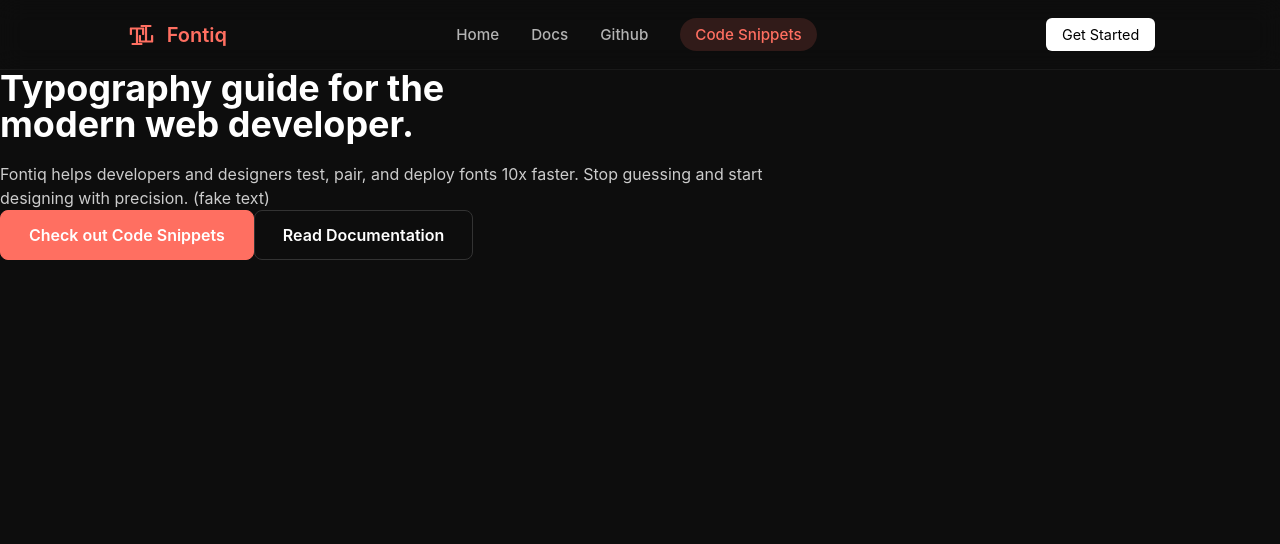
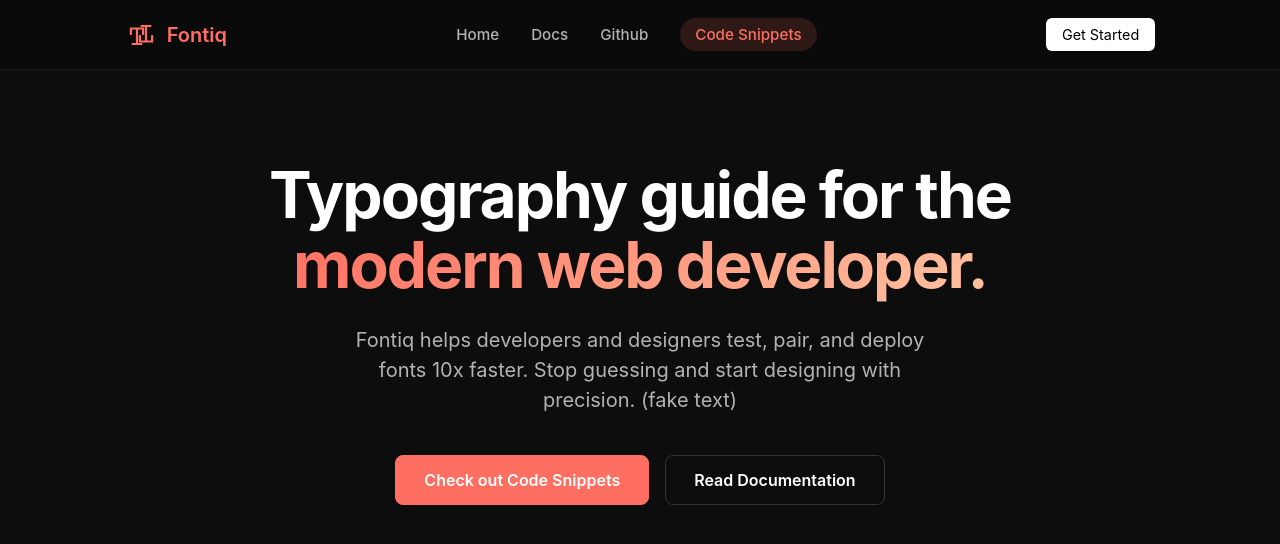
Before and after one commit to Johnson-Berisha/typography, a Next.js app: page /homepage-comingsoon in a window 1280 px wide. Shown: the top 544 px of the page. Built offline with nearby package versions, Linux system fonts and the light colour scheme; no server answers.

Commit message:
made hero

```diff
--- a/src/app/homepage-comingsoon/page.js
+++ b/src/app/homepage-comingsoon/page.js
@@ -1,11 +1,29 @@
+"use client";
+
 import Image from "next/image";
 import Link from "next/link";
 import "./styles.css"
+import { useEffect, useState } from "react";
 
 export default function ComingSoonPage() {
+    const [scrolled, setScrolled] = useState(false);
+
+    useEffect(() => {
+        const handleScroll = () => {
+            if (window.scrollY > 10) {
+                setScrolled(true);
+            } else{
+                setScrolled(false);
+            }
+        };
+
+        window.addEventListener("scroll", handleScroll);
+        return () => window.removeEventListener("scroll", handleScroll);
+    }, []);
+
     return (
         <div className="container">
-            <nav className="homepage-nav">
+            <nav className={`homepage-nav ${scrolled ? "scrolled" : ""}`}>
                 <div className="nav-container">
                 <div className="hn-title">
                 <Image
@@ -31,16 +49,17 @@ export default function ComingSoonPage() {
             <header className="hero">
                 <div className="hero-content">
                     <h1>Typography guide for the<br /> <span className="gradient-text">modern web developer.</span></h1>
-                    <p className="sub-text">
+                    <p className="hero-subtext">
                         Fontiq helps developers and designers test, pair, and deploy fonts 10x faster.
                 Stop guessing and start designing with precision. (fake text)
                     </p>
-                    <div className="herp-buttons">
+                    <div className="hero-buttons">
                         <Link href={"#"} className="btn btn-primary">Check out Code Snippets</Link>
                         <Link href={"#"} className="btn btn-secondary">Read Documentation</Link>
                     </div>
                 </div>
             </header>
+
         </div>
     );
 }
--- a/src/app/homepage-comingsoon/styles.css
+++ b/src/app/homepage-comingsoon/styles.css
@@ -11,20 +11,22 @@ a {color: inherit; text-decoration: none; transition: .2s;}
 nav {
     position: fixed;
     top: 0;
+    left: 0;
+    animation: none;
+    transform: translateX(0);
     width: 100%;
     height: 70px;
-    background: var(--bg-nav);
+    background: rgba(10, 10, 10, 0.7);
     backdrop-filter: blur(12px);
-    -webkit-backdrop-filter: blur(12px);
     border-bottom: 1px solid rgba(255,255,255,0.05);
     z-index: 1000;
     transition: border-color 0.3s ease;
     border-radius: 0;
-    position: static;
+    z-index: 1000;
 }
 
 nav.scrolled {
-    border-color: var(--border);
+    border-color: #333333;
     background: rgba(10, 10, 10, 0.9);
 }
 
@@ -119,3 +121,37 @@ ul li .nav-link:hover { color: white; }
 }
 
 /* hero */
+.hero {
+    padding-top:160px;
+    padding-bottom: 80px;
+    text-align: center;
+}
+.hero-container{
+    max-width: 1200px;
+    margin: 0 auto;
+    padding: 0 24px;
+}
+.hero h1 {
+    font-size: 4rem;
+    line-height: 1.1;
+    letter-spacing: -2px;
+    margin-bottom: 24px;
+}
+.gradient-text {
+    background: linear-gradient(135deg, var(--primary) 0%, #ffc3a0 100%);
+    -webkit-background-clip: text;
+    -webkit-text-fill-color: transparent;
+}
+.hero-subtext {
+    font-size: 1.25rem;
+    color: var(--gray70);
+    max-width: 600px;
+    margin: 0 auto 40px auto;
+}
+
+.hero-buttons {
+    display: flex;
+    justify-content: center;
+    gap: 16px;
+    margin-bottom: 80px;
+}
```
